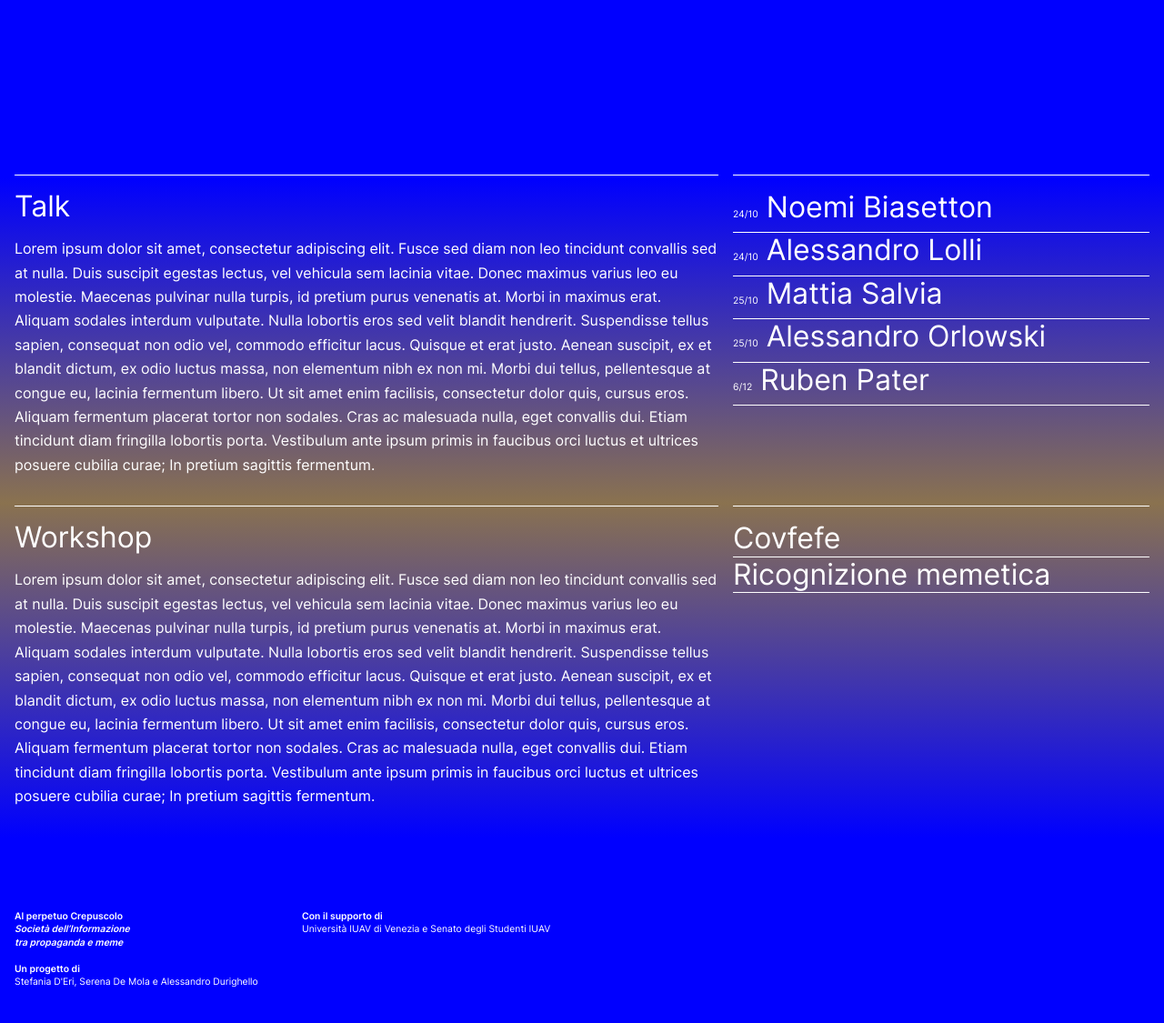
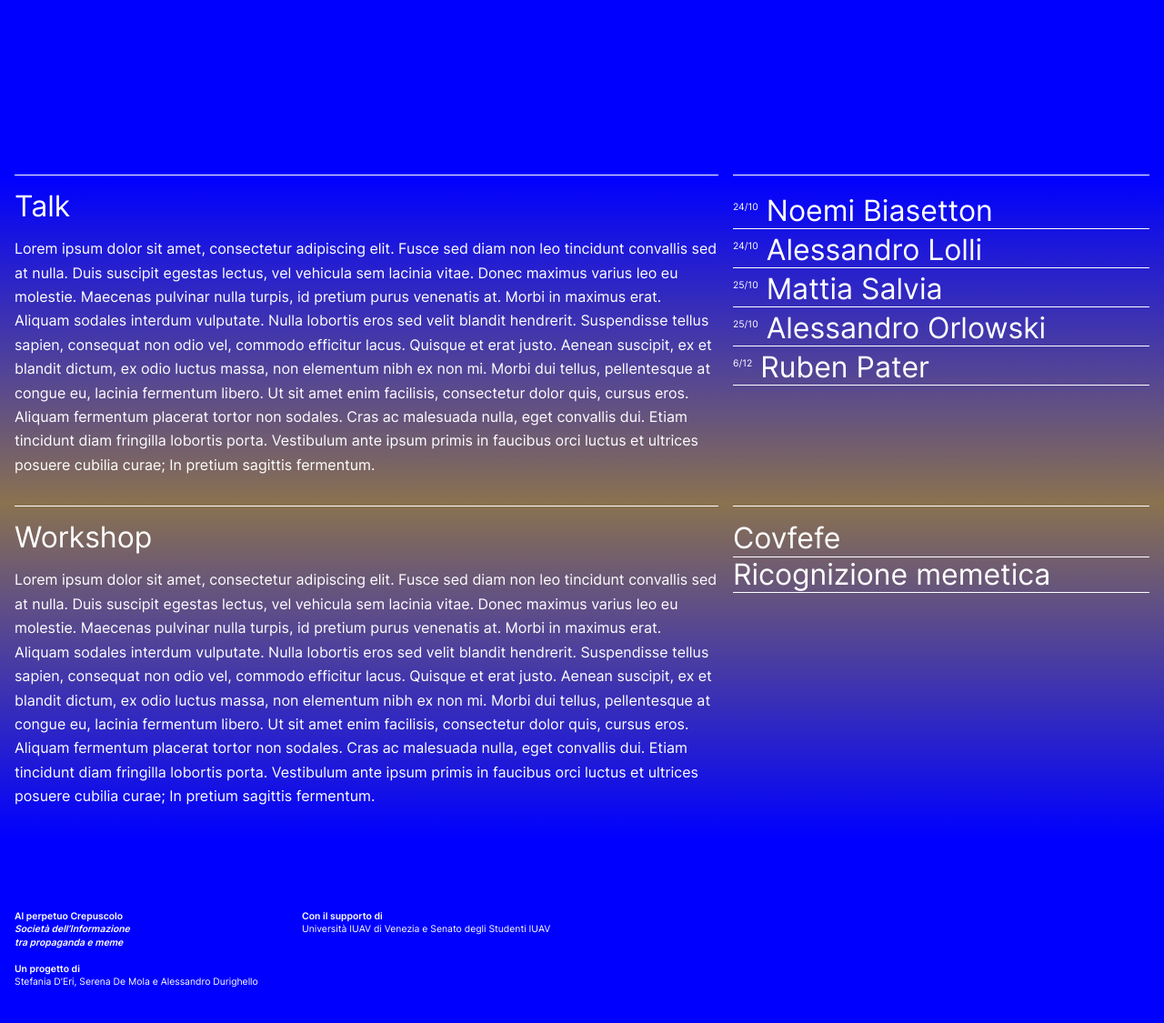
Before and after one commit to stefaniaderi/alperpetuocrepuscolo, a Jekyll site: the page built from index.html, in a window 1280 px wide and 1152 px high. Shown: the top 1125 px of the window at 91% size. Built offline with Jekyll 4.4.1, drawn with Linux system fonts in a browser that asks for light colours.

Commit message:
Update main.css

```diff
--- a/css/main.css
+++ b/css/main.css
@@ -338,5 +338,6 @@
 	}
 }
 .small{
+	vertical-align: super;
 	font-size: var(--font-small);
 }
```
